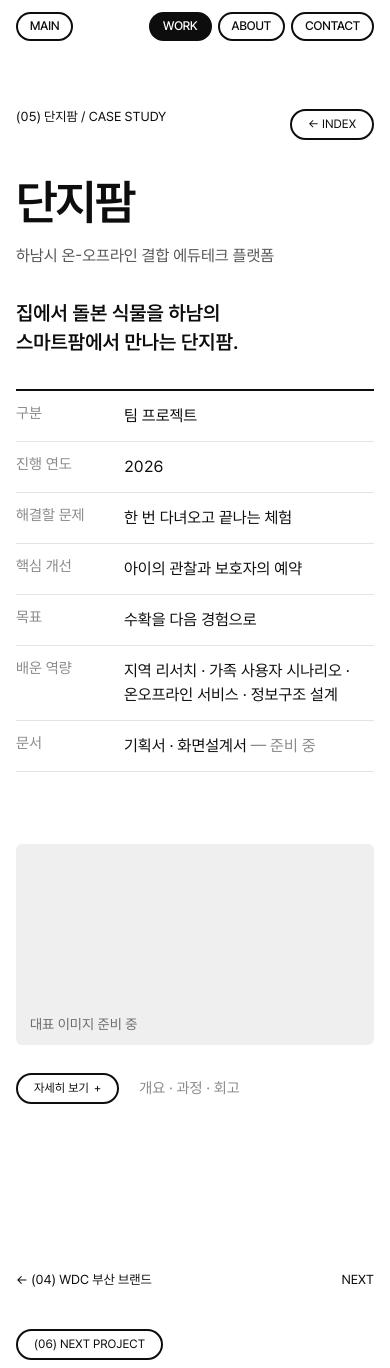
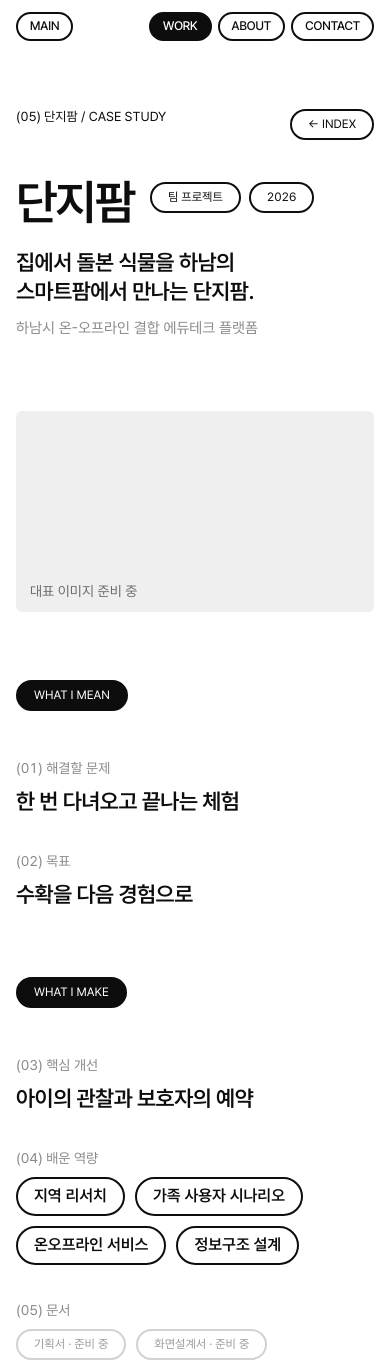
Before and after one commit to ski2mo/portfolio, a plain HTML site: page project/02.html in a window 390 px wide. Shown: the top 1368 px of the page. Drawn offline with Linux system fonts and the light colour scheme.

Commit message:
Case pages: zigzag head and What I mean / What I make split
Co-Authored-By: Claude Opus 5.5 <noreply@anthropic.com>

```diff
--- a/assets/c01.css
+++ b/assets/c01.css
@@ -245,3 +245,26 @@ a.pill:hover,button.pill:hover{color:var(--pink);border-color:var(--pink)}
   .ft .fm{flex-wrap:wrap;font-size:12px}
 }
 @media (max-width:1100px){.bars li{row-gap:4px}.bars em{grid-row:2}}
+
+/* case v3: zigzag head + mean/make split */
+.chead{display:flex;flex-direction:column;gap:clamp(24px,3vw,56px)}
+.chead .ct{display:flex;align-items:flex-start;gap:16px;flex-wrap:wrap}
+.chead .ct .pills{display:flex;gap:8px;margin-top:.12em;font-size:16px;letter-spacing:0}
+.chead .ct .pill{text-transform:none;font-family:var(--ko);font-weight:400}
+.chead .sum{align-self:flex-end;max-width:min(900px,70%);margin:0;text-align:right;font-family:var(--ko);font-weight:600;font-size:clamp(22px,2.3vw,44px);line-height:1.3;letter-spacing:-.02em;word-break:keep-all;text-wrap:balance}
+.chead .sum .sub{display:block;margin-top:14px;font-weight:400;font-size:15px;letter-spacing:0;color:var(--mute)}
+.mm{margin-top:96px;display:grid;grid-template-columns:repeat(4,minmax(0,1fr));column-gap:24px}
+.mm>div{display:flex;flex-direction:column;align-items:flex-start;gap:36px;min-width:0}
+.mm .mean{grid-column:1/3}
+.mm .make{grid-column:3/5;margin-top:clamp(80px,10vw,180px)}
+.mm .it{display:flex;flex-direction:column;gap:10px;width:100%}
+.mm .k{margin:0;font-family:var(--ko);font-weight:400;font-size:14px;color:var(--mute)}
+.mm .v{margin:0;font-family:var(--ko);font-weight:600;font-size:clamp(22px,2vw,36px);line-height:1.3;letter-spacing:-.02em;word-break:keep-all}
+.pill.off{border-color:#d2d2d2;color:#9a9a9a;font-family:var(--ko);font-weight:400;text-transform:none}
+.mm a.pill{font-family:var(--ko);text-transform:none}
+.more{margin-top:96px}
+@media (max-width:820px){
+  .chead .sum{max-width:none;text-align:left;align-self:stretch}
+  .mm{grid-template-columns:minmax(0,1fr);row-gap:56px;margin-top:56px}
+  .mm .mean,.mm .make{grid-column:1;margin-top:0}
+}
--- a/project/02.html
+++ b/project/02.html
@@ -24,11 +24,15 @@
 <main>
 <section class="sec first case">
 <p class="lab"><span>(05) 단지팜 / Case study</span><span><a class="pill sm" href="../index.html#work">← Index</a></span></p>
-<div class="ctop">
-<div class="lt"><h1 class="ct up">단지팜</h1><p class="sub">하남시 온-오프라인 결합 에듀테크 플랫폼</p></div>
-<div class="side"><p class="sum">집에서 돌본 식물을 하남의 스마트팜에서 만나는 단지팜.</p><dl class="facts"><div><dt>구분</dt><dd>팀 프로젝트</dd></div><div><dt>진행 연도</dt><dd>2026</dd></div><div><dt>해결할 문제</dt><dd>한 번 다녀오고 끝나는 체험</dd></div><div><dt>핵심 개선</dt><dd>아이의 관찰과 보호자의 예약</dd></div><div><dt>목표</dt><dd>수확을 다음 경험으로</dd></div><div><dt>배운 역량</dt><dd>지역 리서치 · 가족 사용자 시나리오 · 온오프라인 서비스 · 정보구조 설계</dd></div><div><dt>문서</dt><dd>기획서 · 화면설계서 <span class="na">— 준비 중</span></dd></div></dl></div>
+<div class="chead">
+<h1 class="ct up"><span class="tt">단지팜</span><span class="pills"><span class="pill sm">팀 프로젝트</span><span class="pill sm">2026</span></span></h1>
+<p class="sum">집에서 돌본 식물을 하남의 스마트팜에서 만나는 단지팜.<span class="sub">하남시 온-오프라인 결합 에듀테크 플랫폼</span></p>
 </div>
 <div class="cover rv"><span class="ph">대표 이미지 준비 중</span></div>
+<div class="mm">
+<div class="mean rv"><p class="pill sm solid">What I mean</p><div class="it"><p class="k">(01) 해결할 문제</p><p class="v">한 번 다녀오고 끝나는 체험</p></div><div class="it"><p class="k">(02) 목표</p><p class="v">수확을 다음 경험으로</p></div></div>
+<div class="make rv"><p class="pill sm solid">What I make</p><div class="it"><p class="k">(03) 핵심 개선</p><p class="v">아이의 관찰과 보호자의 예약</p></div><div class="it"><p class="k">(04) 배운 역량</p><div class="chips"><span class="chip on">지역 리서치</span><span class="chip on">가족 사용자 시나리오</span><span class="chip on">온오프라인 서비스</span><span class="chip on">정보구조 설계</span></div></div><div class="it"><p class="k">(05) 문서</p><div class="chips"><span class="pill sm off">기획서 · 준비 중</span><span class="pill sm off">화면설계서 · 준비 중</span></div></div></div>
+</div>
 <div class="more">
 <div class="row">
 <button type="button" aria-expanded="false" aria-controls="more"><span class="pill sm">자세히 보기 <span class="tg" aria-hidden="true">+</span></span><span class="kd">개요 · 과정 · 회고</span></button>
```
Also changed, not shown: project/01.html (+7 -3 lines), project/03.html (+7 -3 lines), project/04.html (+7 -3 lines), project/05.html (+7 -3 lines), project/06.html (+7 -3 lines).
